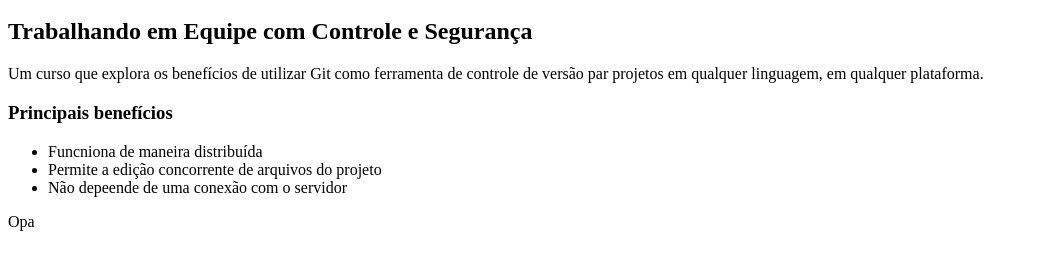
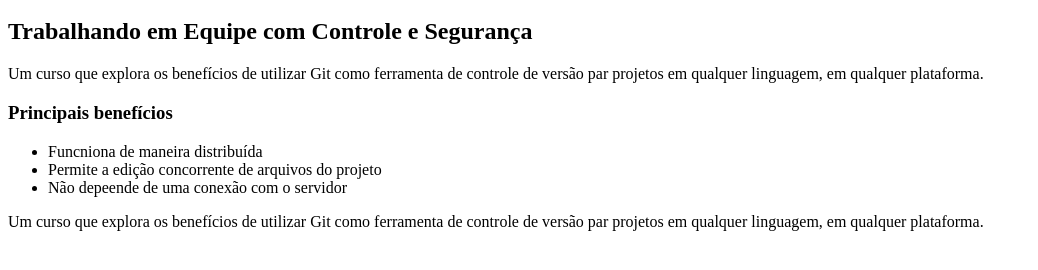
Before and after one commit to rocandido/curso-git, a plain HTML site: page index.html in a window 1280 px wide. Shown: the part 48-318 px from the top of the page, without its empty margins (0-1038 px from the left). Drawn offline with Linux system fonts and the light colour scheme.

Commit message:
index.html

```diff
--- a/index.html
+++ b/index.html
@@ -14,6 +14,9 @@
 			<li>Não depeende de uma conexão com o servidor</li>
 		</ul>
 
-		Opa
+
+		<p>Um curso que explora os benefícios de utilizar Git como ferramenta de controle de versão par projetos em qualquer linguagem, em qualquer plataforma.</p>
+
+
 	</body>
 </html>
```
